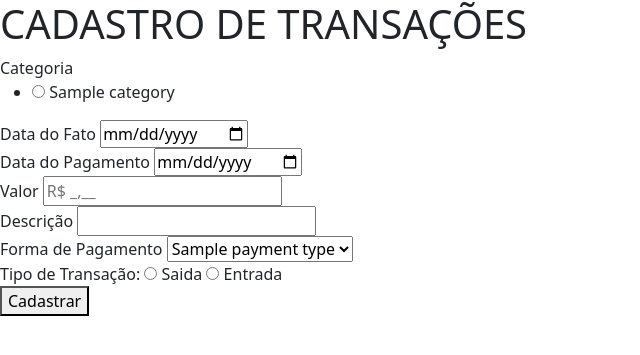
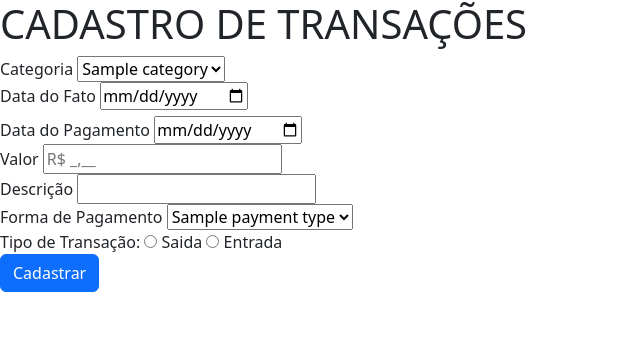
Before and after one commit to dihparaguai/my.project.smart-fi, a Flask app: template templates/transaction_register.html in a window 1280 px wide. Shown: the top 355 px of the page, without its empty margins (0-640 px from the left). Run offline with Flask 3, Linux system fonts and the light colour scheme; the template is opened without the code that fills it: most values are stand-ins (such as "Sample title", 1, 10 or a date in 2020).

```diff
--- a/templates/transaction_history.html
+++ b/templates/transaction_history.html
@@ -16,15 +16,17 @@
         </thead>
 
         <tbody>
-            {% for transaction in transaction_list %}
+            {% for id, transaction in transaction_dict.items() %}
             <tr>
                 <td>{{ transaction.fact_date }}</td>
                 <td>{{ transaction.payment_date }}</td>
                 <td>{{ transaction.description }}</td>
                 <td>{{ transaction.value }}</td>
                 <td>{{ transaction.payment_type.name }}</td>
+                <td>{{ transaction.category.name }}</td>
                 <td>{{ "Saida" if transaction.transaction_type == "expense" else "Entrada"  }}</td>
-                <td>{{ transaction.category.name }}</td>
+                <td><a href="{{ url_for('transaction_update', id=transaction.id) }}">editar</a></td>
+                <td><a href="{{ url_for('_transaction_delete', id=transaction.id) }}">deletar</a></td>
             </tr>
             {% endfor %}
         </tbody>
--- a/templates/transaction_register.html
+++ b/templates/transaction_register.html
@@ -6,15 +6,16 @@
     <div>
         <div>
             <label for="category">Categoria</label>
-                <ul>
+            <select name="category" >
+
                 {# para iterar sobre o dicionario, precisa de chave e valor = "id, category" #}
                 {% for id, category in category_dict.items() %}
-                    <li><input type="radio" name="category" value="{{ category.id }}" required> {{ category.name }}</li>
+                <option value="{{ id }}" required> {{ category.name }}</li>
                 {% endfor %}
-                </ul>
+            </select>
         </div>
         <div>
-                <label for="fact_date">Data do Fato</label>
+            <label for="fact_date" class="form-label">Data do Fato</label>
             <input type="date" name="fact_date" required>
         </div>
         <div>
@@ -31,20 +32,22 @@
         </div>
         <div>
             <label for="payment_type">Forma de Pagamento</label>
-                {# o atributo 'name' é passado no 'select' #}
-                <select name="payment_type" id="">
+
+            {# o atributo 'name' é passado atraves do 'select' #}
+            <select name="payment_type">
                 {% for id, payment_type in payment_type_dict.items() %}
-                    <option value="{{ payment_type.id }}" required> {{ payment_type.name }}
+                <option value="{{ id }}" required> {{ payment_type.name }}
                 {% endfor %}
             </select>
+
         </div>
         <div>
-                <label for="transaction_type">Tipo de Transação: </label>
+            <label for="transaction_type" class="form-check-label">Tipo de Transação: </label>
             <input type="radio" name="transaction_type" value="expense" required> Saida
             <input type="radio" name="transaction_type" value="income" required> Entrada
         </div>
     </div>
-        <button type="submit">Cadastrar</button>
+    <button type="submit" class="btn btn-primary">Cadastrar</button>
 </form>
 
 {% endblock %}
```
Lines whose indentation alone changed are shown as unchanged.
